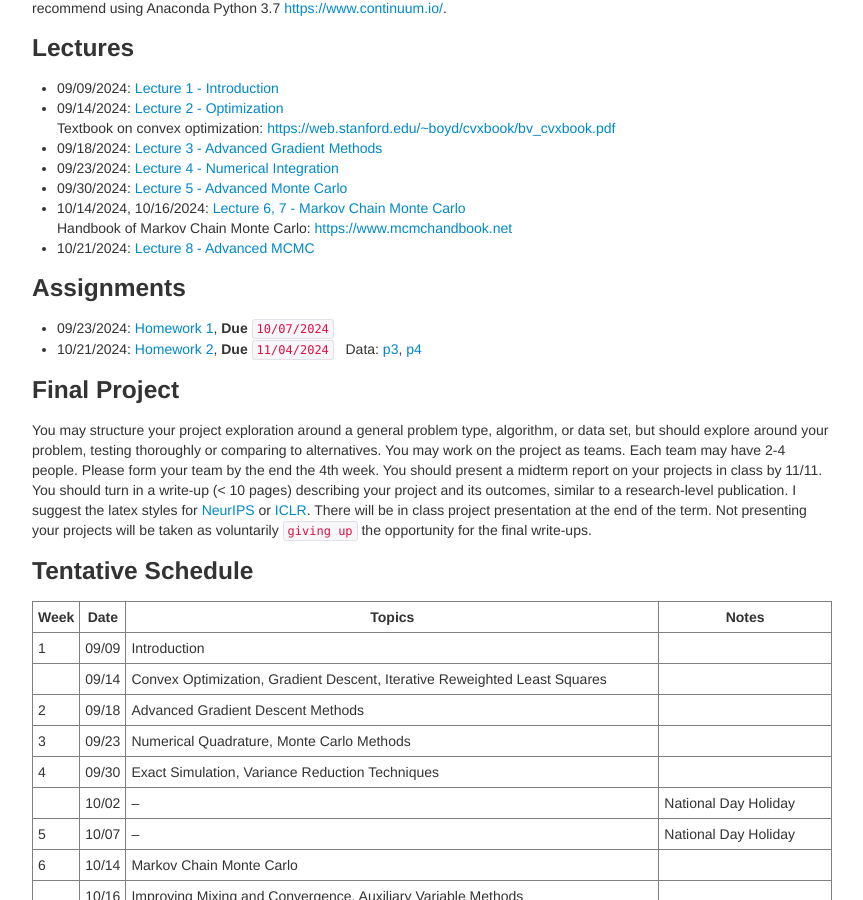
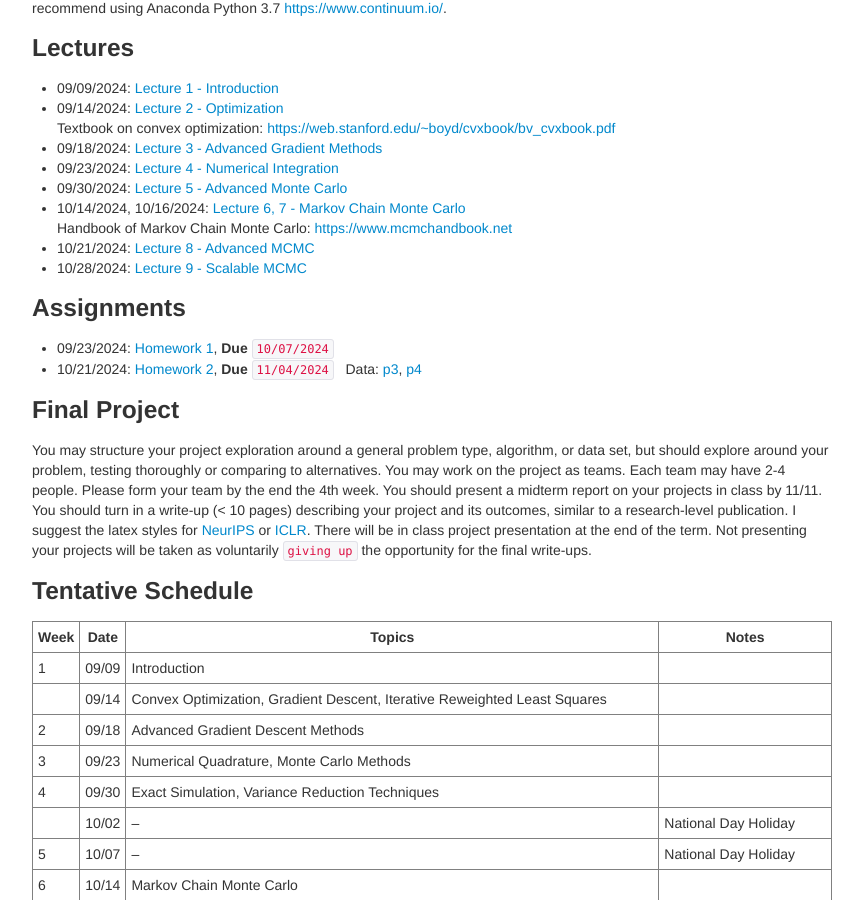
Before and after one commit to zcrabbit/zcrabbit.github.io, a Jekyll site: the page built from courses/smcm-f24.md, in a window 1280 px wide and 900 px high, scrolled down 1065 px. Shown: the whole window, without its empty margins (208-1071 px from the left). Built offline with Jekyll 4.4.1, drawn with Linux system fonts in a browser that asks for light colours.

Commit message:
lecture 9 out

```diff
--- a/courses/smcm-f24.md
+++ b/courses/smcm-f24.md
@@ -46,6 +46,7 @@ We will use python during the course. A good Python tutorial is available at <ht
 - 10/14/2024, 10/16/2024: [Lecture 6, 7 - Markov Chain Monte Carlo]({{sites.baseurl}}/static/slides/smcm_fall24/lec0607.pdf)
   Handbook of Markov Chain Monte Carlo: <https://www.mcmchandbook.net>
 - 10/21/2024: [Lecture 8 - Advanced MCMC]({{sites.baseurl}}/static/slides/smcm_fall24/lec08.pdf)
+- 10/28/2024: [Lecture 9 - Scalable MCMC]({{sites.baseurl}}/static/slides/smcm_fall24/lec09.pdf)
 
 ### Assignments
 - 09/23/2024: [Homework 1]({{sites.baseurl}}/static/slides/smcm_fall24/hw01.pdf), **Due** `10/07/2024`
```
Also changed, not shown: 2 other files.
